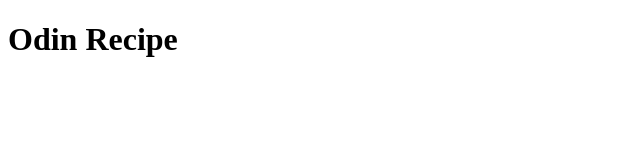
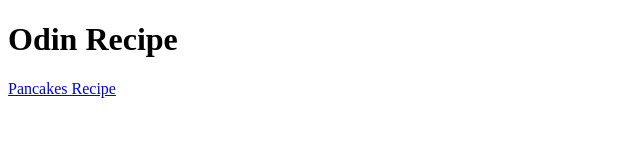
Before and after one commit to franzformers/odin-recipes, a plain HTML site: page index.html in a window 1280 px wide. Shown: the whole page, without its empty margins (0-640 px from the left). Drawn offline with Linux system fonts and the light colour scheme.

Commit message:
added the link to pancake recipe

```diff
--- a/index.html
+++ b/index.html
@@ -8,5 +8,6 @@
 </head>
 <body>
     <h1>Odin Recipe</h1>
+    <a href="https://www.allrecipes.com/recipe/162760/fluffy-pancakes/" target="_blank">Pancakes Recipe</a>
 </body>
 </html>
```
